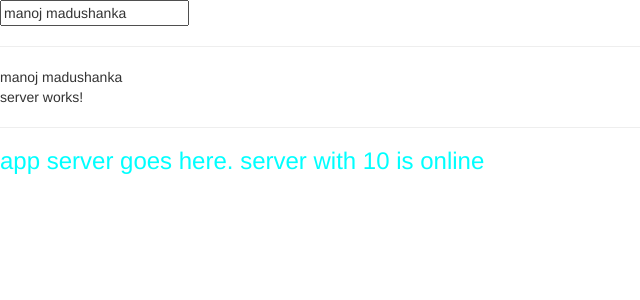
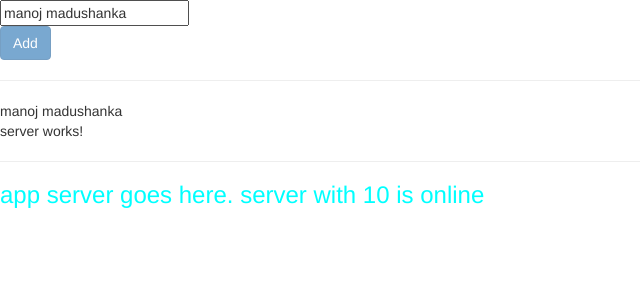
Before and after one commit to manoj1995madushanka/udemy_angular, an Angular app: page / in a window 1280 px wide. Shown: the top 300 px of the page, without its empty margins (0-640 px from the left). Built offline with nearby package versions, Linux system fonts and the light colour scheme.

Commit message:
property binding

```diff
--- a/src/app/app.component.html
+++ b/src/app/app.component.html
@@ -1,4 +1,8 @@
-<input type="text" [(ngModel)]="name" >
+<input type="text" [(ngModel)]="name">
+<br>
+<!--property binding-->
+<button class="btn btn-primary" [disabled]="allowServer">Add</button>
+
 <hr>
 {{name}}
 <app-server></app-server>
--- a/src/app/app.component.ts
+++ b/src/app/app.component.ts
@@ -1,4 +1,4 @@
-import { Component } from '@angular/core';
+import {Component} from '@angular/core';
 
 @Component({
   selector: 'app-root',
@@ -7,4 +7,15 @@ import { Component } from '@angular/core';
 })
 export class AppComponent {
   name = 'manoj madushanka';
+
+  allowServer: boolean = false;
+
+  /**
+   * after 2 seconds allowserver is true
+   * */
+  constructor() {
+    setTimeout(() => {
+      this.allowServer = true;
+    }, 200)
+  }
 }
```
